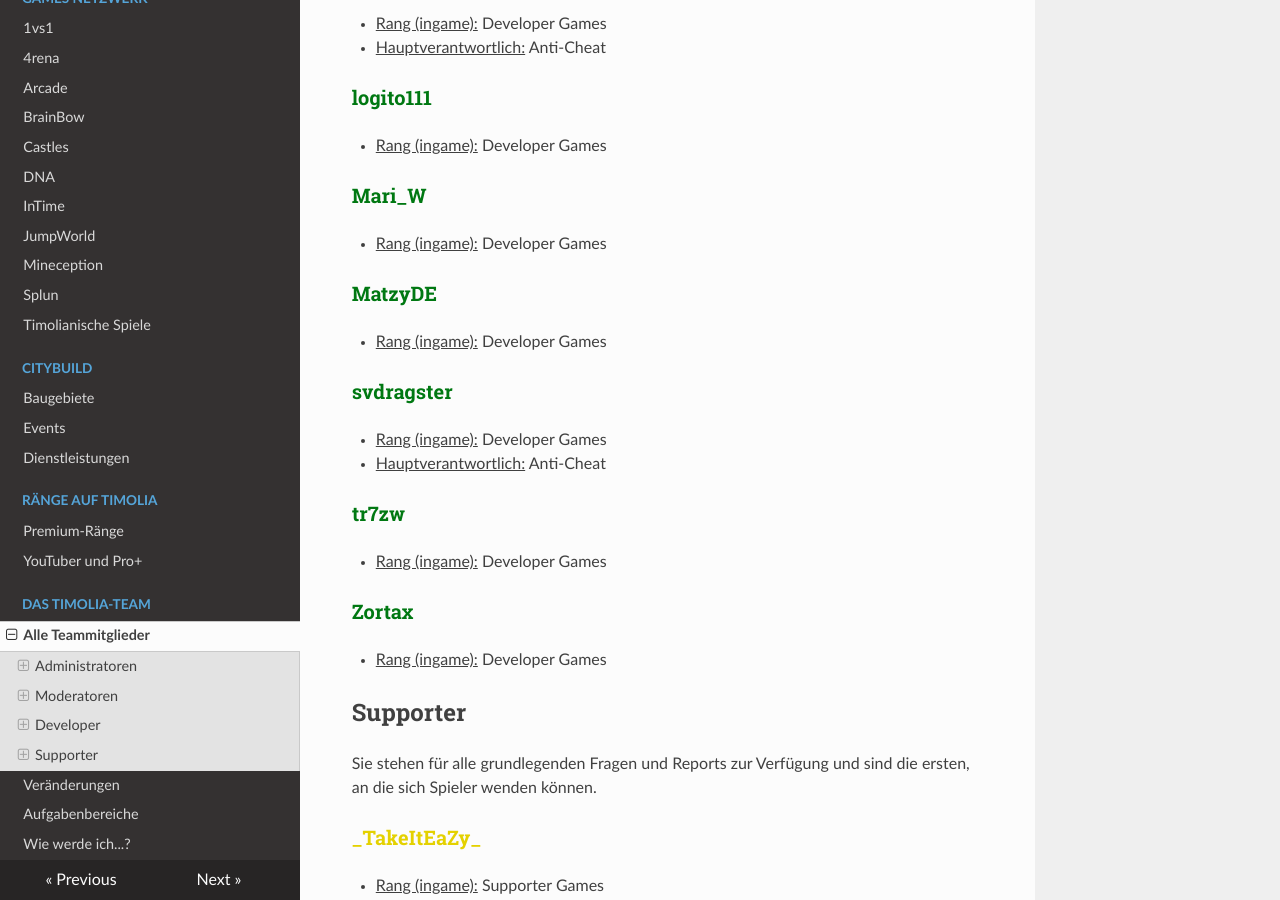
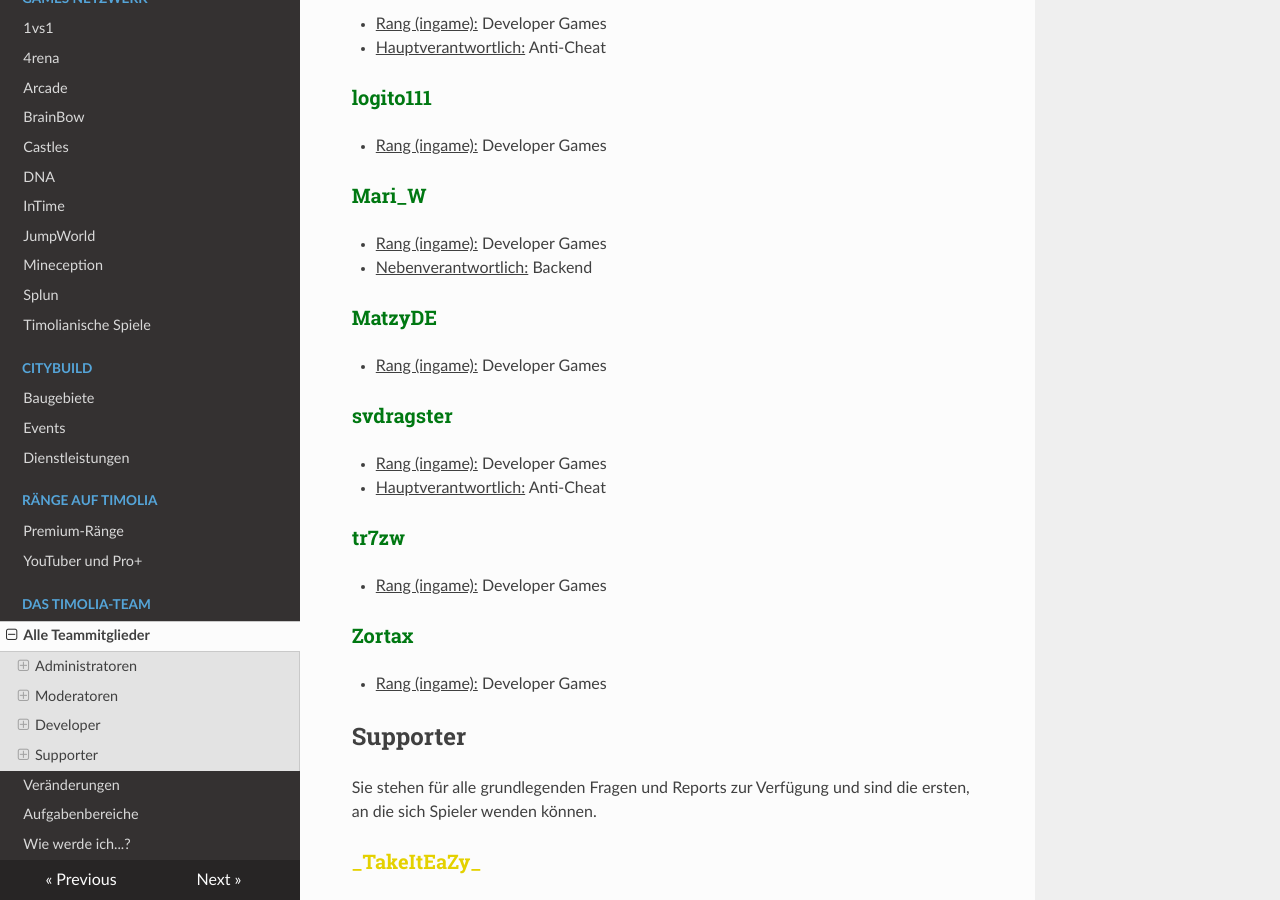
Before and after one commit to TimoliaDE/HowTo, an MkDocs documentation site: the page built from docs/team/members.md, in a window 1280 px wide and 900 px high, scrolled down 3310 px. Built offline with MkDocs 1.6.1, drawn with Linux system fonts in a browser that asks for light colours; nearby versions of some CDN libraries; old or Windows-style settings are respelled for this version of MkDocs.

Commit message:
Mari_W NV Backend

```diff
--- a/docs/team/members.md
+++ b/docs/team/members.md
@@ -108,6 +108,7 @@ Sie kümmern sich um die Timolia-Plugins, entwickeln neue Features und Spielmodi
 
 ### <strong><span style="color:#007812">Mari_W</span></strong>
 - <u>Rang (ingame):</u> Developer Games
+- <u>Nebenverantwortlich:</u>  Backend
 
 ### <strong><span style="color:#007812">MatzyDE</span></strong>
 - <u>Rang (ingame):</u> Developer Games
```
